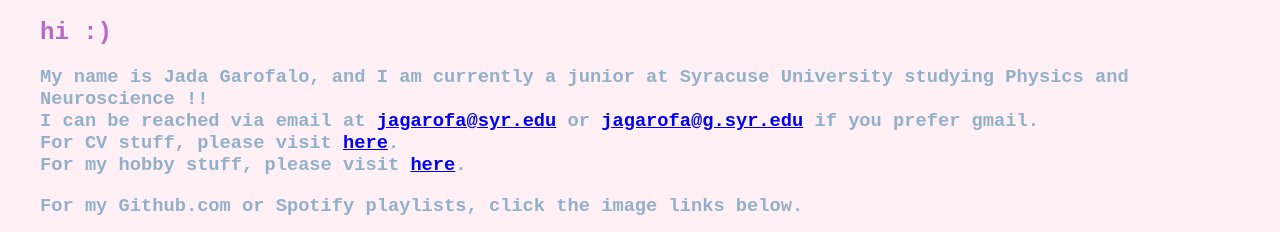
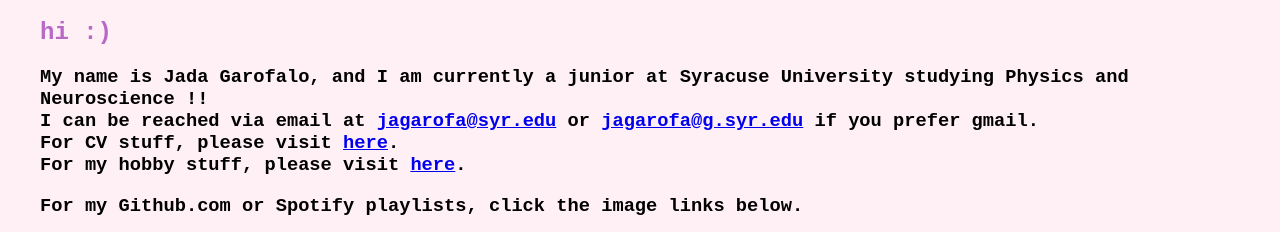
Before and after one commit to jada-garofalo/jada-garofalo.github.io, a plain HTML site: page index.html in a window 1280 px wide. Shown: the part 61-293 px from the top of the page. Drawn offline with Linux system fonts and the light colour scheme.

Commit message:
Update styles.css

```diff
--- a/styles.css
+++ b/styles.css
@@ -33,10 +33,6 @@ h2 {
   color: #BA68C8;
 }
 
-h3 {
-  color: #92B0C9;
-}
-
 img {
   margin-right: 10px;
 }
```
